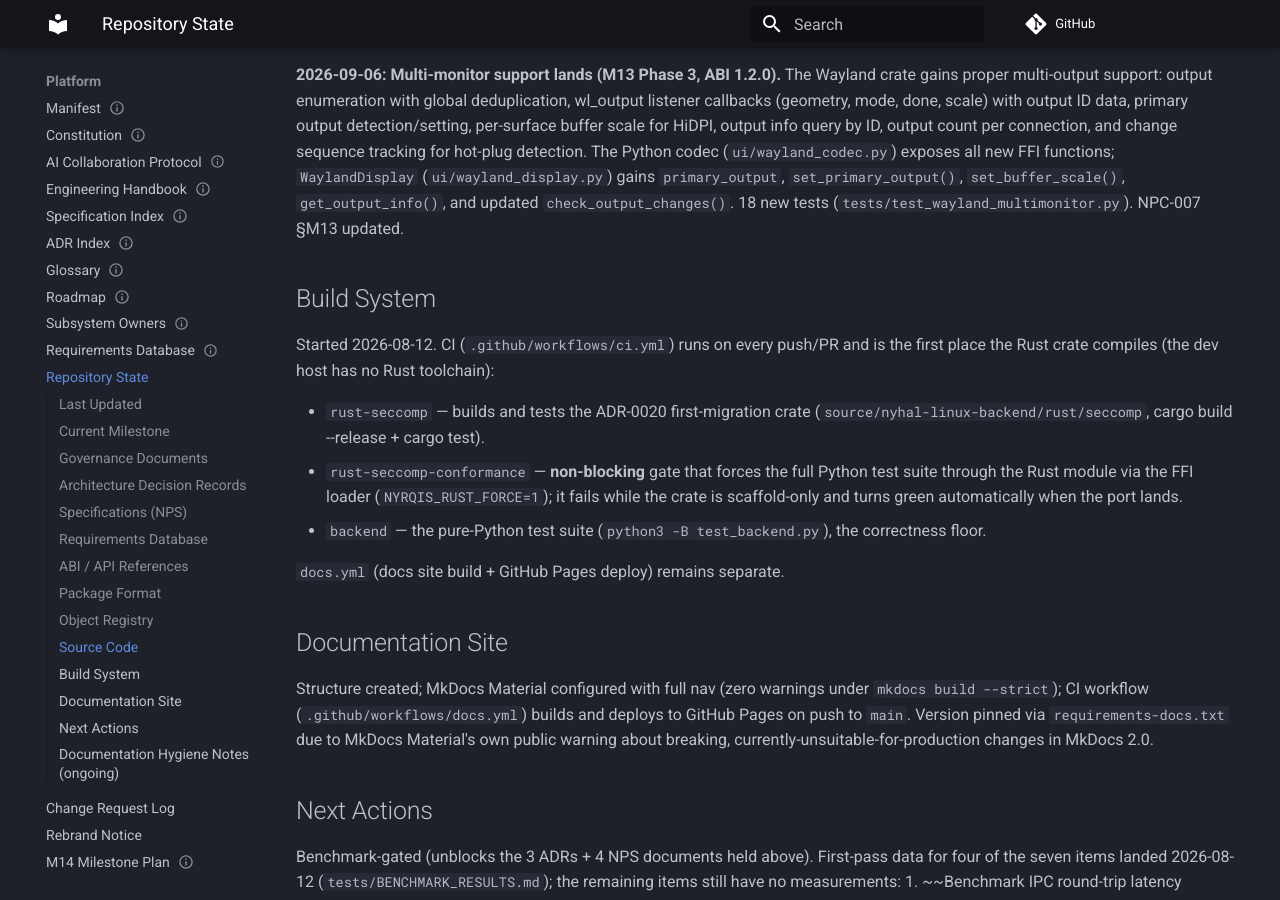
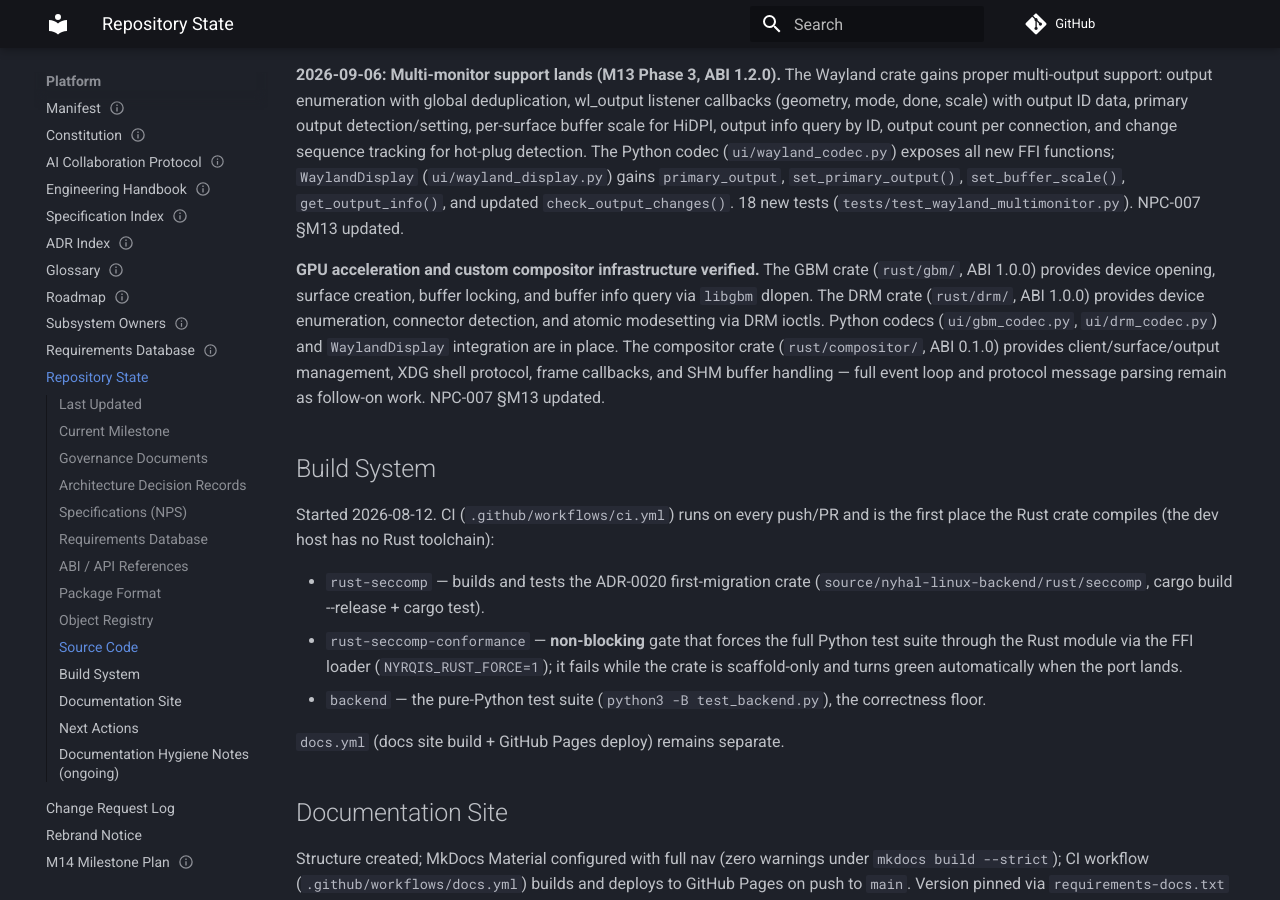
Before and after one commit to Myco-mycelium/Nythera, an MkDocs documentation site: the page built from docs/00-platform/REPOSITORY_STATE.md, in a window 1280 px wide and 900 px high, scrolled down 9181 px. Built offline with MkDocs 1.6.1 and Material for MkDocs 9.7.7, drawn with Linux system fonts in a browser that asks for light colours; comment, search, counter and statistics services are not loaded.

Commit message:
Update M13 documentation: GPU acceleration and compositor status
Mark GPU acceleration (GBM + DRM) and custom compositor scaffold
as verified infrastructure in 007-PROJECT_ROADMAP.md and
REPOSITORY_STATE.md. The existing crates provide device opening,
surface creation, buffer allocation, connector enumeration,
atomic commit, XDG shell protocol, and SHM buffer handling.

🤖 Generated with Codebuff
Co-Authored-By: Codebuff <noreply@codebuff.com>

```diff
--- a/docs/00-platform/REPOSITORY_STATE.md
+++ b/docs/00-platform/REPOSITORY_STATE.md
@@ -433,6 +433,18 @@ Two things now, not one:
   `set_primary_output()`, `set_buffer_scale()`, `get_output_info()`,
   and updated `check_output_changes()`. 18 new tests
   (`tests/test_wayland_multimonitor.py`).  NPC-007 §M13 updated.
+
+  **GPU acceleration and custom compositor infrastructure verified.**
+  The GBM crate (`rust/gbm/`, ABI 1.0.0) provides device opening,
+  surface creation, buffer locking, and buffer info query via `libgbm`
+  dlopen.  The DRM crate (`rust/drm/`, ABI 1.0.0) provides device
+  enumeration, connector detection, and atomic modesetting via DRM
+  ioctls.  Python codecs (`ui/gbm_codec.py`, `ui/drm_codec.py`) and
+  `WaylandDisplay` integration are in place.  The compositor crate
+  (`rust/compositor/`, ABI 0.1.0) provides client/surface/output
+  management, XDG shell protocol, frame callbacks, and SHM buffer
+  handling — full event loop and protocol message parsing remain as
+  follow-on work.  NPC-007 §M13 updated.
 
 ## Build System
 Started 2026-08-12. CI (`.github/workflows/ci.yml`) runs on every push/PR
```
Also changed, not shown: docs/00-platform/007-PROJECT_ROADMAP.md (+2 -2 lines).
